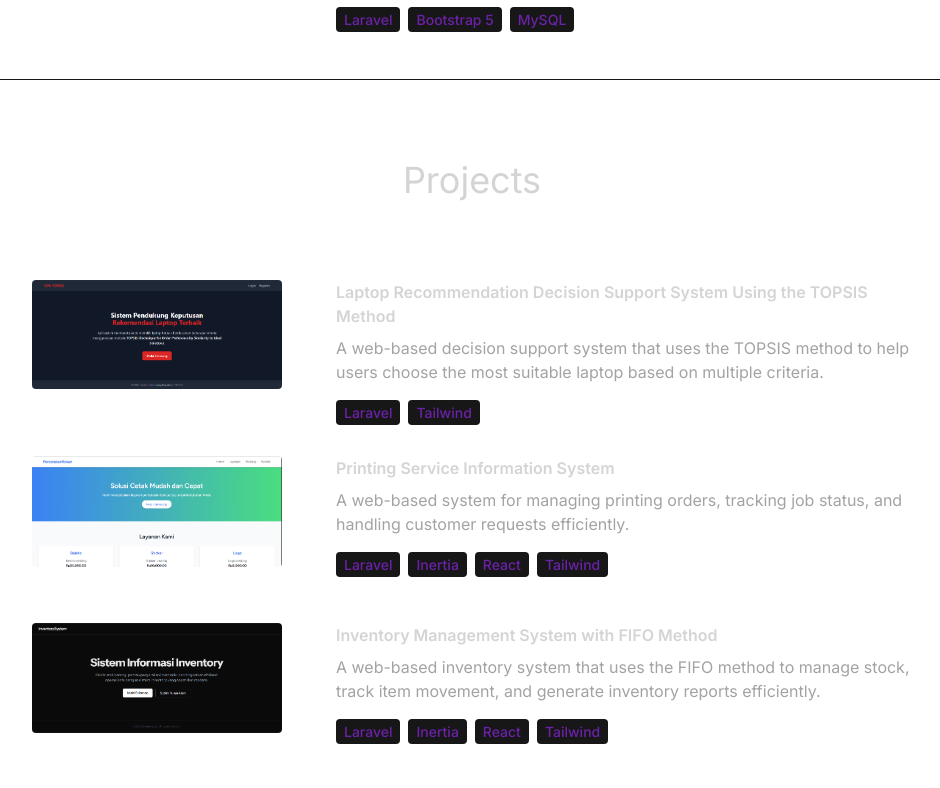
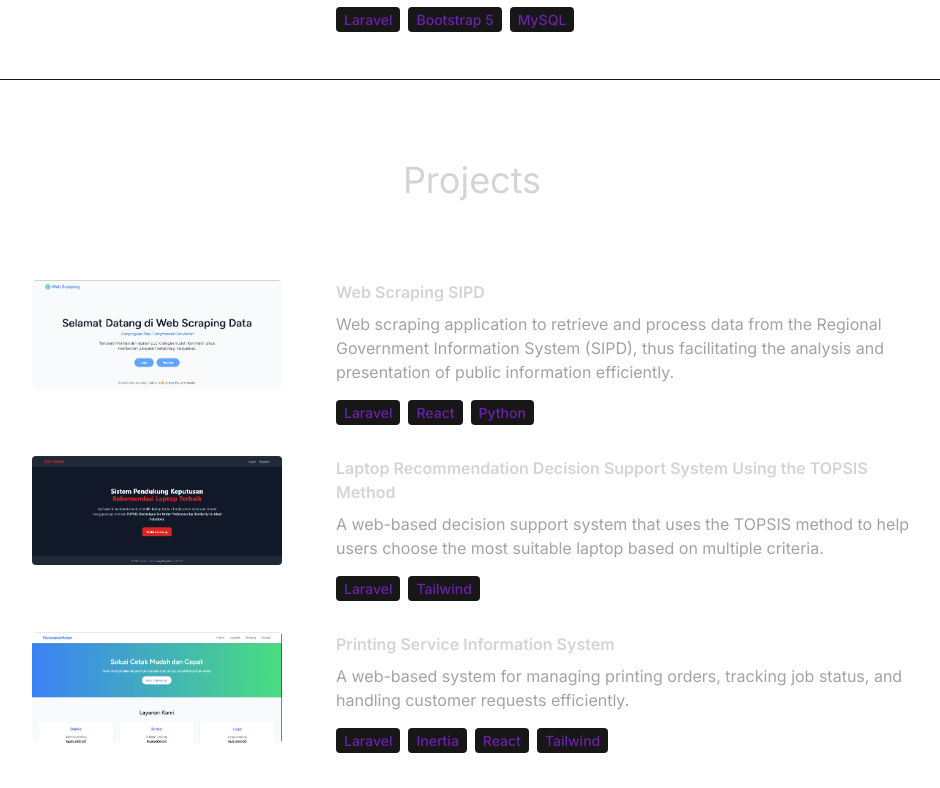
Before and after one commit to edlymulyaandeslin/react-portfolio-lyn, a React (Vite) app: page / in a window 1280 px wide. Shown: the part 2651-3439 px from the top of the page, without its empty margins (168-1108 px from the left). Built offline with nearby package versions, Linux system fonts and the light colour scheme.

Commit message:
[new projek]: web scraping sipd

```diff
--- a/src/constants/index.js
+++ b/src/constants/index.js
@@ -11,6 +11,7 @@ import spdjPict from '../assets/projects/spdj.png';
 import spkTopsis from '../assets/projects/spk-rekom-laptop-topsis.png';
 import sptjPict from '../assets/projects/sptj.png';
 import todoPict from '../assets/projects/todo.png';
+import webScraping from '../assets/projects/webscraping.png';
 
 export const HERO_CONTENT = `I am a passionate web developer with a knack for crafting robust and scalable web applications. With 3 years of hands-on experience, I have honed my skills in front-end technologies like Reactjs, Nextjs and Livewire, as well as back-end technologies like Laravel, Node.js, MySQL, PostgreSQL, and MongoDB. My goal is to leverage my expertise to create innovative solutions that drive business growth and deliver exceptional user experiences.`;
 
@@ -49,6 +50,13 @@ export const EXPERIENCES = [
 ];
 
 export const PROJECTS = [
+  {
+    title: 'Web Scraping SIPD',
+    image: webScraping,
+    description:
+      'Web scraping application to retrieve and process data from the Regional Government Information System (SIPD), thus facilitating the analysis and presentation of public information efficiently.',
+    technologies: ['Laravel', 'React', 'Python'],
+  },
   {
     title:
       'Laptop Recommendation Decision Support System Using the TOPSIS Method',
```
Also changed, not shown: src/assets/projects/webscraping.png (added).
